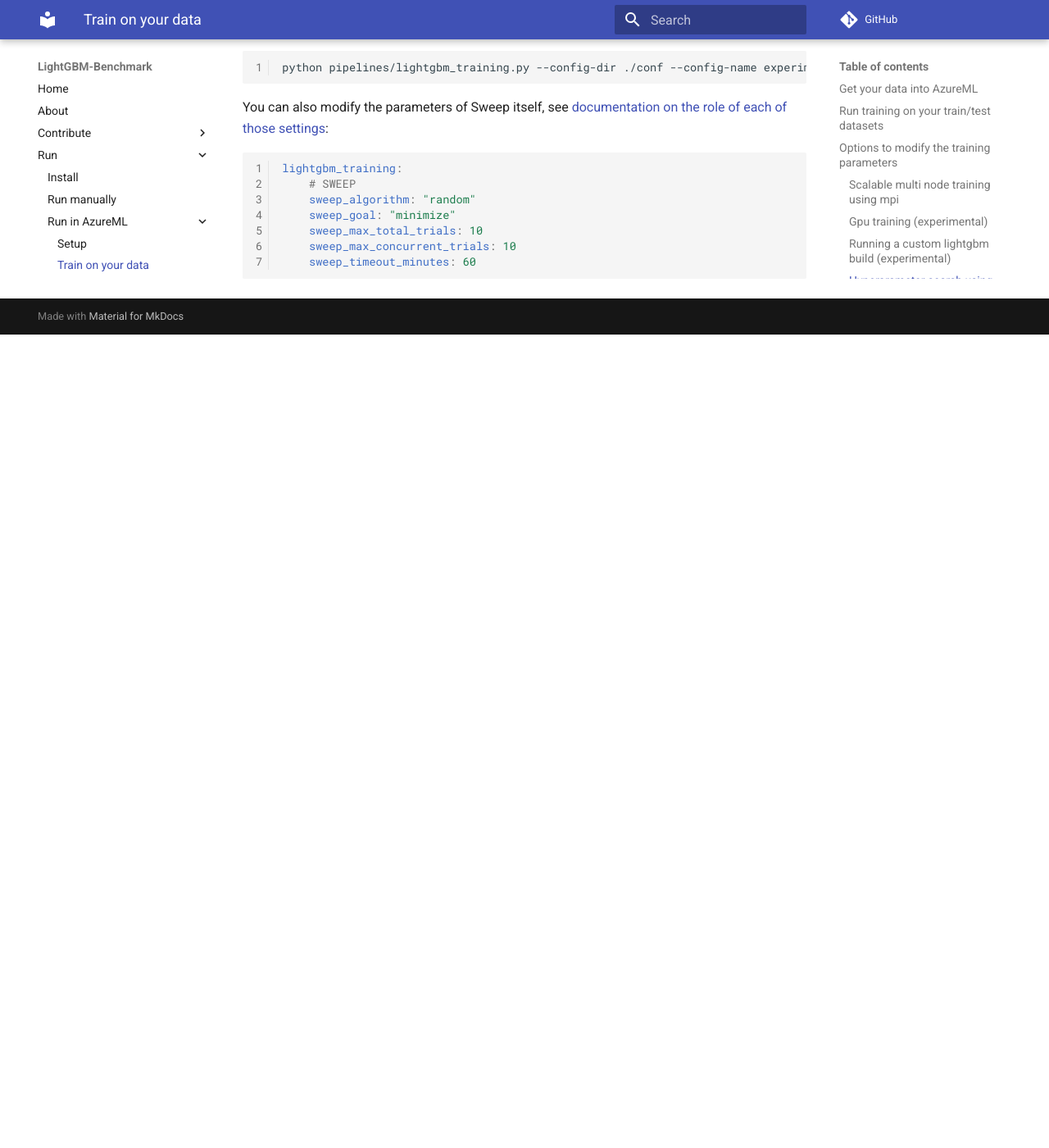
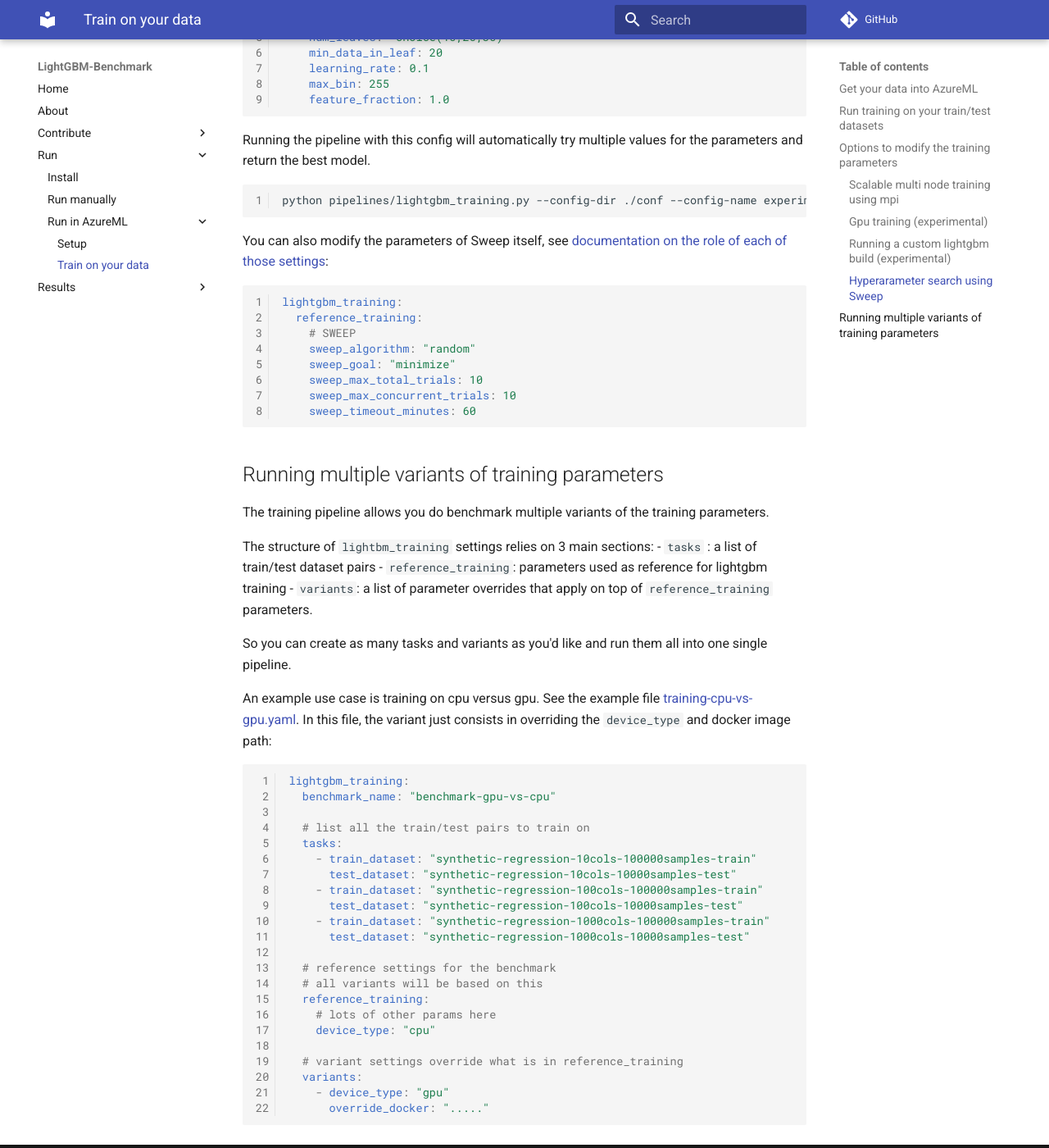
Before and after one commit to microsoft/lightgbm-benchmark, an MkDocs documentation site: the page built from docs/run/azureml/train-on-your-own-data.md, in a window 1280 px wide and 1400 px high, scrolled down 3054 px. Shown: the whole window at 82% size. Built offline with MkDocs 1.6.1 and Material for MkDocs 9.7.7, drawn with Linux system fonts in a browser that asks for light colours; comment, search, counter and statistics services are not loaded; before the commit the page ends 3462 px from its top, so only the background shows below that; some of the changed text lies outside the part shown.

Commit message:
update docs

````diff
--- a/docs/run/azureml/train-on-your-own-data.md
+++ b/docs/run/azureml/train-on-your-own-data.md
@@ -33,9 +33,12 @@
 3\. Modify the lines below to reflect the name of your input train/test datasets:
 
 ```yaml
-train_dataset: "NAME OF YOUR TRAINING DATASET HERE"
-test_dataset: "NAME OF YOUR TESTING DATASET HERE"
+tasks:
+  - train_dataset: "NAME OF YOUR TRAINING DATASET HERE"
+    test_dataset: "NAME OF YOUR TESTING DATASET HERE"
 ```
+
+> Note: `tasks` is actually a list, if you provide multiple pairs, the pipeline will train one model per task pair.
 
 4\. If you want the pipeline to save your model as a dataset, uncomment the line below and name the output accordingly:
 
@@ -65,6 +68,7 @@
 
 ```yaml
 lightgbm_training:
+  reference_training:
     nodes: 1
 ```
 
@@ -82,6 +86,7 @@
 
 ```yaml
 lightgbm_training:
+  reference_training:
     device_type: "gpu"
 ```
 
@@ -99,6 +104,7 @@
 
 ```yaml
 lightgbm_training:
+  reference_training:
     override_docker: "../../../../../src/scripts/lightgbm_python/dockers/lightgbm_cpu_mpi_custom.dockerfile"
 ```
 
@@ -118,6 +124,7 @@
 
 ```yaml
 lightgbm_training:
+  reference_training:
     # "sweepable" training parameters
     num_iterations: "choice(100, 200)"
     num_leaves: "choice(10,20,30)"
@@ -137,6 +144,7 @@
 
 ```yaml
 lightgbm_training:
+  reference_training:
     # SWEEP
     sweep_algorithm: "random"
     sweep_goal: "minimize"
@@ -144,3 +152,41 @@
     sweep_max_concurrent_trials: 10
     sweep_timeout_minutes: 60
 ```
+
+## Running multiple variants of training parameters
+
+The training pipeline allows you do benchmark multiple variants of the training parameters.
+
+The structure of `lightbm_training` settings relies on 3 main sections:
+- `tasks` : a list of train/test dataset pairs
+- `reference_training`: parameters used as reference for lightgbm training
+- `variants`: a list of parameter overrides that apply on top of `reference_training` parameters.
+
+So you can create as many tasks and variants as you'd like and run them all into one single pipeline.
+
+An example use case is training on cpu versus gpu. See the example file [training-cpu-vs-gpu.yaml](https://github.com/microsoft/lightgbm-benchmark/tree/main/pipelines/azureml/conf/experiments/benchmarks/training-cpu-vs-gpu.yaml). In this file, the variant just consists in overriding the `device_type` and docker image path:
+
+```yaml
+lightgbm_training:
+  benchmark_name: "benchmark-gpu-vs-cpu"
+
+  # list all the train/test pairs to train on
+  tasks:
+    - train_dataset: "synthetic-regression-10cols-100000samples-train"
+      test_dataset: "synthetic-regression-10cols-10000samples-test"
+    - train_dataset: "synthetic-regression-100cols-100000samples-train"
+      test_dataset: "synthetic-regression-100cols-10000samples-test"
+    - train_dataset: "synthetic-regression-1000cols-100000samples-train"
+      test_dataset: "synthetic-regression-1000cols-10000samples-test"
+
+  # reference settings for the benchmark
+  # all variants will be based on this
+  reference_training:
+    # lots of other params here
+    device_type: "cpu"
+
+  # variant settings override what is in reference_training
+  variants:
+    - device_type: "gpu"
+      override_docker: "....."
+```
````
